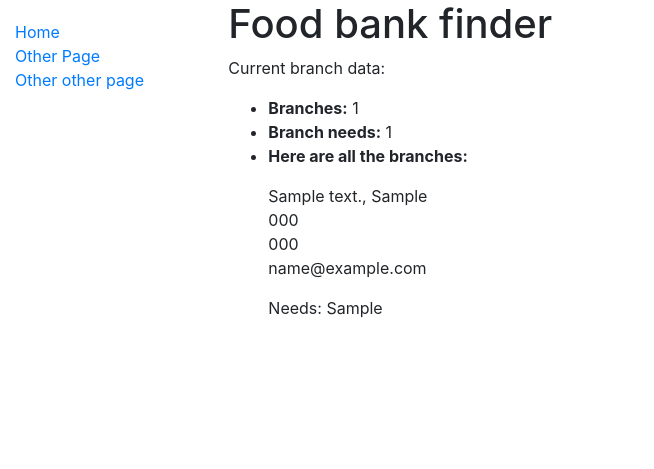
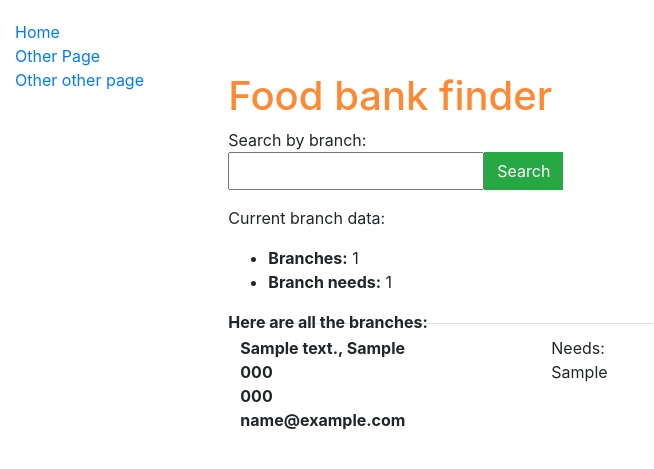
Before and after one commit to baharkholdisabeti/foodbank-website, a Django app: page /foodbank/ in a window 1280 px wide. Shown: the top 469 px of the page, without its empty margins (0-654 px from the left). Run offline with Django 3.2, Linux system fonts and the light colour scheme; tables that the repository leaves empty hold one stand-in row (values such as "Sample post"); some libraries are stand-ins or nearby versions.

Commit message:
banks are a table

```diff
--- /dev/null
+++ b/foodbank_site/foodbank/forms.py
@@ -0,0 +1,4 @@
+from django import forms
+
+class SearchForm(forms.Form):
+    branch_form = forms.CharField(label='', max_length=100)
--- a/foodbank_site/foodbank/static/css/styles.css
+++ b/foodbank_site/foodbank/static/css/styles.css
@@ -3,3 +3,11 @@
     padding: 0;
     list-style: none;
 }
+
+h1{
+    color: #FF8833;
+}
+
+table{
+    margin-top: -35px
+}
--- a/foodbank_site/foodbank/templates/index.html
+++ b/foodbank_site/foodbank/templates/index.html
@@ -1,13 +1,38 @@
 {% extends "base_generic.html" %}
+{% block content %}
+  <br><br><br>
+  <h1>Food bank finder</h1>
+  <form method="post" action="/create/" class="form-group">
+    <p1>Search by branch:</p1>
+    <div class="input-group mb-3">
+      <div class="input-group-prepend">
+        {{form}}
+        <button type="submit", name="search" class="btn btn-success">Search</button>
+      </div>
+    </div>
+  </form>
 
-{% block content %}
-  <h1>Food bank finder</h1>
   <p>Current branch data:</p>
   <ul>
     <li><strong>Branches:</strong> {{ num_branches }}</li>
-    <li><strong>Branch needs:</strong> {{ num_branch_needs }}</li>
-    <li><strong>Here are all the branches:</strong> {{ branches_list | linebreaks}}</li>
-  </ul>
+    <li><strong>Branch needs:</strong> {{ num_branch_needs }}</li></ul>
+  <p1><strong>Here are all the branches:</strong></p3>
+<!-- table -->
+  <table class="table"> <!-- can also make it borderless with class="table table-borderless"-->
+    <thead></thead><tbody>
+  {% for branch, needs in branches_zip %}
+  <tr>
+    <th scope="row" style="width: 30%">{{ branch | linebreaks}}</th>
+    <td>Needs:
+    <br>
+    {% for need in needs %}
+      {{ need }}
+    {% endfor %}
+    </td>
+    <br><br>
+  </tr>
+  {% endfor %}
+  </tbody></table>
 
   <!-- <iframe src=https://www.foodbankscanada.ca/utility-pages/find-a-food-bank.aspx></iframe> -->
 {% endblock %}
--- a/foodbank_site/foodbank/views.py
+++ b/foodbank_site/foodbank/views.py
@@ -1,35 +1,46 @@
 # from django.http import HttpResponse
 from django.shortcuts import render
 from foodbank.models import Branch, BranchNeed
+from .forms import SearchForm
 
 def index(request):
      # Generate counts of some of the main objects
     num_branches = Branch.objects.all().count()
     num_branch_needs = BranchNeed.objects.all().count()
     branches_list = Branch.objects.all()
-    branches_strs = ""
+    branches_strs = []
+    branches_needs = []
     for x in branches_list:
-        branches_strs+= '\n\n\n ' + str(x) + '\n\n'
+        branches_strs.append(str(x))
         all_needs = BranchNeed.objects.filter(branch_ID=x.branch_ID)
-        first = True
+        this_needs = []
         for y in all_needs:
-            if first:
-                branches_strs+= "Needs: "
-                branches_strs+= str(y)
-                first = False
-            else:
-                branches_strs+= ', ' + str(y)
+            this_needs.append(str(y))
+        branches_needs.append(this_needs)
 
-    # Available books (status = 'a')
-    # num_instances_available = BookInstance.objects.filter(status__exact='a').count()
+    # now to make the search bar
+    # if this is a POST request we need to process the form data
+    if request.method == 'POST':
+        # create a form instance and populate it with data from the request:
+        form = SearchForm(request.POST)
+        # check whether it's valid:
+        #if form.is_valid():
+            # process the data in form.cleaned_data as required
+            # ...
+            # redirect to a new URL:
+            # return HttpResponseRedirect('/thanks/')
 
-    # The 'all()' is implied by default.
-    # num_authors = Author.objects.count()
+    # if a GET (or any other method) we'll create a blank form
+    else:
+        form = SearchForm()
+
+    # return render(request, 'index.html', {'form': form})
 
     context = {
         'num_branches': num_branches,
         'num_branch_needs': num_branch_needs,
-        'branches_list': branches_strs,
+        'branches_zip': zip(branches_strs, branches_needs),
+        'form': form,
     }
 
     # Render the HTML template index.html with the data in the context variable
--- a/foodbank_site/foodbank_site/settings.py
+++ b/foodbank_site/foodbank_site/settings.py
@@ -110,4 +110,4 @@ USE_TZ = True
 # Static files (CSS, JavaScript, Images)
 # https://docs.djangoproject.com/en/3.1/howto/static-files/
 
-STATIC_URL = '/static/'
+STATIC_URL = '/foodbank/static/'
```
